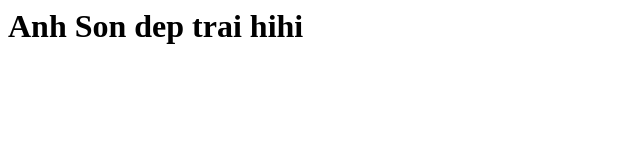
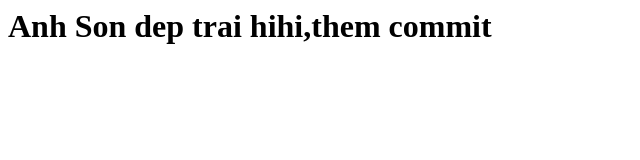
Before and after one commit to Son2703/git_hub_demo_sondz, a plain HTML site: page index.html in a window 1280 px wide. Shown: the whole page, without its empty margins (0-640 px from the left). Drawn offline with Linux system fonts and the light colour scheme.

Commit message:
add index new

```diff
--- a/index.html
+++ b/index.html
@@ -1 +1 @@
-<h1>Anh Son dep trai hihi</h1>
+<h1>Anh Son dep trai hihi,them commit</h1>
```
